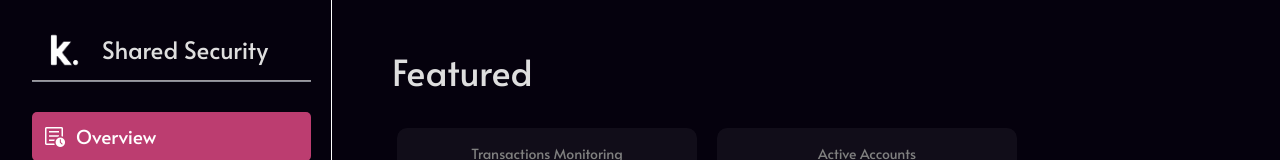
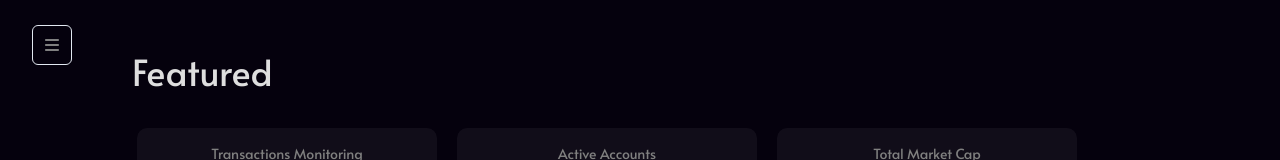
Before and after one commit to kubiklabs/sharedsecurity-interface, a React (Vite) app: page /overview in a window 1280 px wide. Shown: the top 160 px of the page. Built offline with nearby package versions, Linux system fonts and the light colour scheme; no server answers.

Commit message:
Added the functionality to open-close the sidebar

```diff
--- a/src/components/Navigation/SideBar.tsx
+++ b/src/components/Navigation/SideBar.tsx
@@ -1,19 +1,55 @@
-import { Box, Divider, Flex, Image, Input, Text } from "@chakra-ui/react";
+import { Box, Divider, Flex, Image, Input, Text, Slide, Button } from "@chakra-ui/react";
 import kubikLogo from "../../assets/kubik-logo-white.png";
 // import { NavLink } from "react-router-dom";
 import NavItem from "./NavItem";
 import ConnectWalletButton from "../Buttons/ConnectWalletButton";
+import { useState, useRef, useEffect } from "react";
+import { FontAwesomeIcon } from "@fortawesome/react-fontawesome";
+import { faBars } from "@fortawesome/free-solid-svg-icons";
 
 const SideBar = () => {
+
+  const [isOpen, setIsOpen] = useState(false)
+  const sidebarRef = useRef<HTMLDivElement | null>(null);
+
+  useEffect(() => {
+    const handleOutsideClick = (event: MouseEvent) => {
+      if (
+        sidebarRef.current
+      ) {
+        setIsOpen(false);
+      }
+    };
+
+    document.addEventListener("click", handleOutsideClick);
+
+    return () => {
+      document.removeEventListener("click", handleOutsideClick);
+    };
+  }, [sidebarRef]);
+
   return (
+    <>
+      <Button colorScheme='gray' variant="outline" padding={2} marginY="25px" onClick={(e) => {
+        e.stopPropagation(); // Stop the event propagation
+        setIsOpen(!isOpen);
+      }}>
+        <FontAwesomeIcon icon={faBars} color="gray" />
+      </Button>
+      <Slide direction='left' in={isOpen} style={{ zIndex: 10 }}>
         <Box
-      display={"flex"}
+          position={"absolute"}
+          ref={sidebarRef}
+          display={isOpen ? "flex" : "none"}
           flexDirection={"column"}
           borderRight={"1px solid white"}
           justifyContent={"space-between"}
           py={"20px"}
-      pr={"20px"}
+          px={"20px"}
           width={"300px"}
+          height={"100vh"}
+          backgroundColor={"black"}
+          zIndex={10}
         >
           <Box minWidth={"200px"}>
             <Flex gap={"10px"} alignItems={"center"}>
@@ -42,6 +78,8 @@ const SideBar = () => {
           </Box>
           <ConnectWalletButton />
         </Box>
+      </Slide>
+    </>
   );
 };
 
```
Lines whose indentation alone changed are shown as unchanged.
